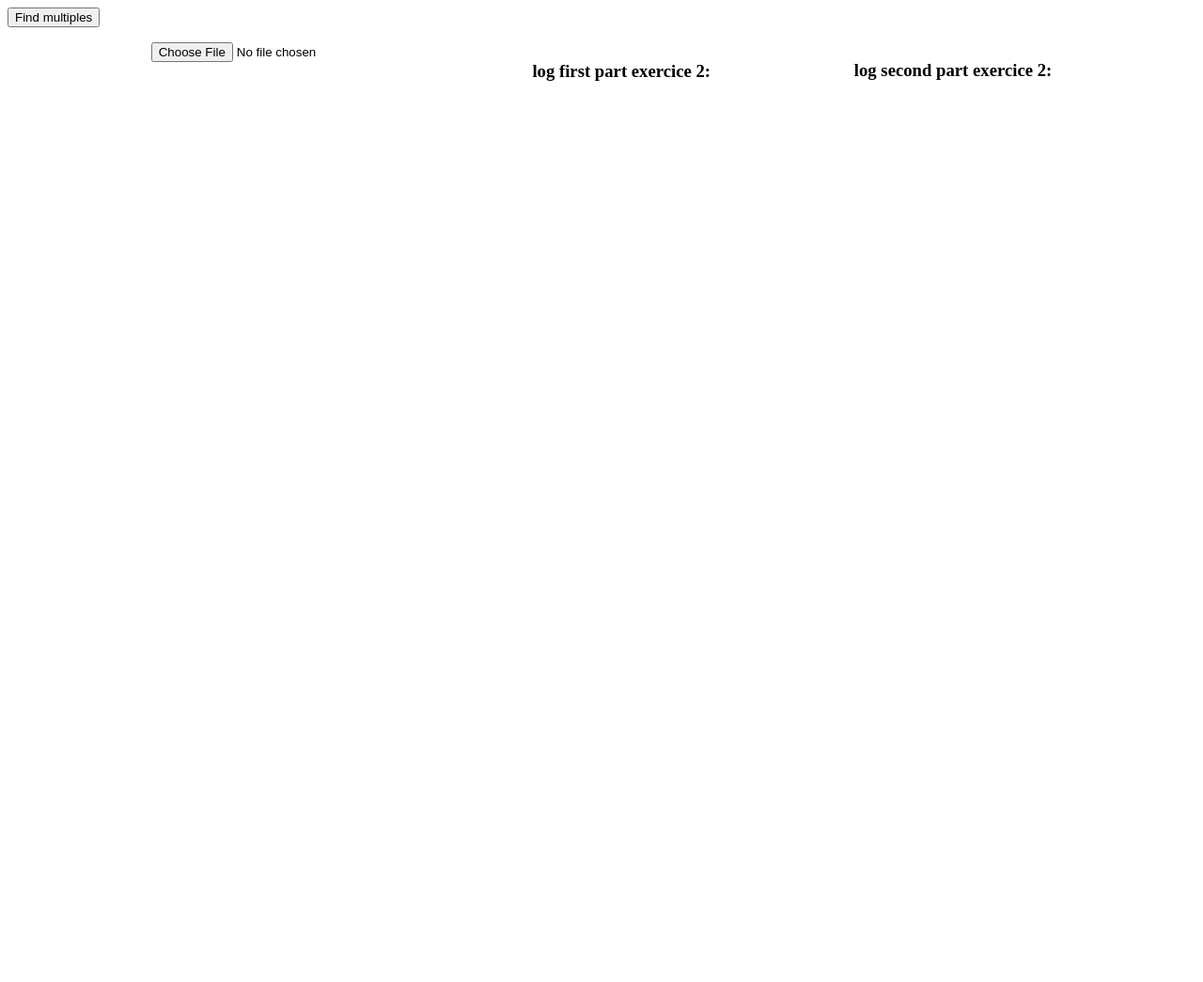
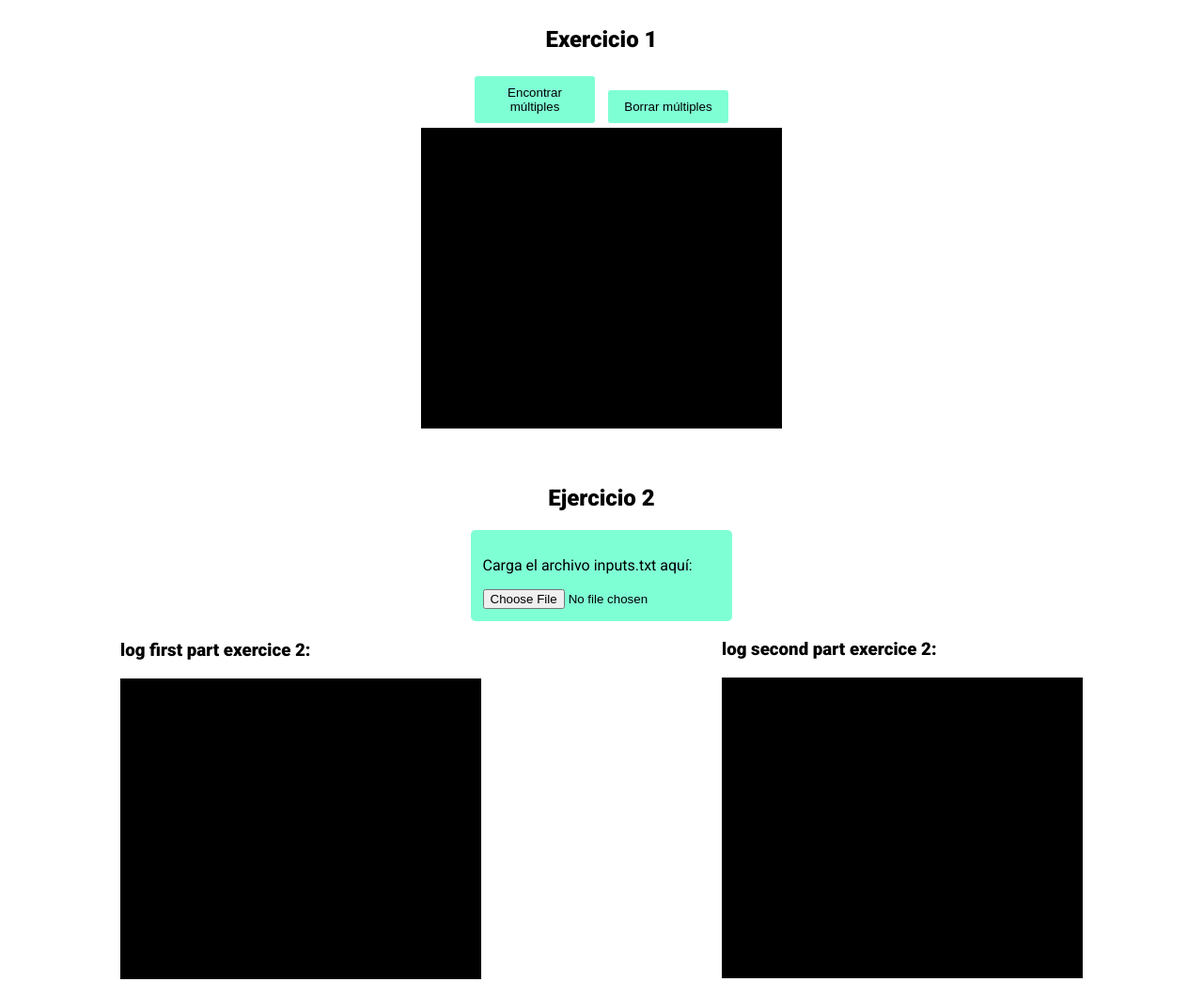
Before and after one commit to Marshall-Bits/cyberClickTest, a plain HTML site: page index.html in a window 1280 px wide. Shown: the whole page at 94% size. Before the commit the page ends 800 px from the top, so only its background shows below. Drawn offline with Linux system fonts and the light colour scheme.

Commit message:
styling and adding logs on part 2

```diff
--- a/exerciceOne.js
+++ b/exerciceOne.js
@@ -1,10 +1,15 @@
 // get DOM elements
 const multipleButton = document.querySelector("#multiples");
+const multipleDeleteButton = document.querySelector("#multiples-delete");
 const multipleList = document.querySelector(".multiple-list")
 
 
 function addToList(element){
     multipleList.appendChild(document.createElement("li")).innerText=element;
+}
+
+function deleteMultiples(){
+    multipleList.innerText="";
 }
 
 function findMultiples(){
@@ -26,3 +31,4 @@ function findMultiples(){
 }
 
 multipleButton.addEventListener("click", findMultiples)
+multipleDeleteButton.addEventListener("click", deleteMultiples)
--- a/exerciceTwo.js
+++ b/exerciceTwo.js
@@ -1,9 +1,15 @@
 const firstLog = document.querySelector(".first-log");
+const secondLog = document.querySelector(".second-log");
 
-let validPasswords = 0;
+let validPasswordsFirst = 0;
+let validPasswordsSecond = 0;
 
 function addToFirstLog(element) {
     firstLog.appendChild(document.createElement("li")).innerText = element;
+}
+
+function addToSecondLog(element) {
+    secondLog.appendChild(document.createElement("li")).innerText = element;
 }
 
 function checkValidPasswordFirstPart(minimumTimes, maximumTimes, letter, password) {
@@ -13,8 +19,8 @@ function checkValidPasswordFirstPart(minimumTimes, maximumTimes, letter, passwor
     }
     if (coincidences > minimumTimes && coincidences < maximumTimes) {
         addToFirstLog(`The password ${password} is correct. It has more than ${minimumTimes} "${letter}" and less than ${maximumTimes} `)
-        validPasswords++;
-        document.querySelector(".valid-passwords").innerText = `There is ${validPasswords} valid passwords in total.`;
+        validPasswordsFirst++;
+        document.querySelector(".valid-passwords").innerText = `There is ${validPasswordsFirst} valid passwords in total.`;
     }
     else{
         addToFirstLog(`The password ${password} is not correct.`)
@@ -22,11 +28,17 @@ function checkValidPasswordFirstPart(minimumTimes, maximumTimes, letter, passwor
 }
 
 function checkValidPasswordSecondPart(firstIndex, secondIndex, letter, password){
-    if(password[firstIndex-1] === letter){
-        console.log("correct password", password, firstIndex, letter);
+    if(password[firstIndex-1] === letter && password[secondIndex-1] === letter){
+        addToSecondLog(`The password ${password} is correct. It has on position ${firstIndex} the letter "${letter}" and also on position ${secondIndex}`);
+    }
+    else if(password[firstIndex-1] === letter){
+        addToSecondLog(`The password ${password} is correct. It has on position ${firstIndex} the letter "${letter}"`);
     }
     else if(password[secondIndex-1] === letter){
-        console.log("second index correct");
+        addToSecondLog(`The password ${password} is correct. It has on position ${secondIndex} the letter "${letter}"`);
+    }
+    else{
+        addToSecondLog(`The password ${password} is not correct.`)
     }
 
 }
--- a/index.html
+++ b/index.html
@@ -7,28 +7,49 @@
     <meta name="viewport" content="width=device-width, initial-scale=1.0">
     <script async src="./exerciceOne.js"></script>
     <script async src="./exerciceTwo.js"></script>
+    <link rel="preconnect" href="https://fonts.googleapis.com">
+    <link rel="preconnect" href="https://fonts.gstatic.com" crossorigin>
+    <link href="https://fonts.googleapis.com/css2?family=Roboto:wght@400;900&display=swap" rel="stylesheet">
     <link rel="stylesheet" href="./style.css">
     <title>Cyberclick exercices</title>
 </head>
 
 <body>
-    <button id="multiples">Find multiples</button>
+    <section class="exercice-one">
+        <h1>Exercicio 1</h1>
+        <div class="buttons">
+            <button id="multiples">Encontrar múltiples</button>
+            <button id="multiples-delete">Borrar múltiples</button>
+        </div>
+        <div class="console">
             <ul class="multiple-list">
             </ul>
+        </div>
+    </section>
     <section class="exercice-two">
+        <h2>Ejercicio 2</h2>
+        <div class="input-container">
+            <p>Carga el archivo inputs.txt aquí:</p>
             <input type="file" name="inputs" id="inputs" />
+        </div>
+        <div class="consoles-container">
             <section>
                 <h2 class="valid-passwords">
                 </h2>
                 <h1>log first part exercice 2:</h1>
+                <div class="console">
                     <ul class="first-log">
                     </ul>
+                </div>
             </section>
             <section>
                 <h1>log second part exercice 2:</h1>
+                <div class="console">
                     <ul class="second-log">
                     </ul>
+                </div>
             </section>
+        </div>
 
     </section>
 
--- a/style.css
+++ b/style.css
@@ -1,4 +1,62 @@
+/* *{
+    padding: 0;
+    margin: 0;
+} */
+
+body {
+    font-family: 'Roboto', sans-serif;
+    display: flex;
+    flex-direction: column;
+    align-items: center;
+}
+
+.exercice-one{
+    margin-bottom: 5vh;
+    display: flex;
+    flex-direction: column;
+    align-items: center;
+}
+
 .exercice-two{
     display: flex;
-    justify-content: space-evenly;
+    flex-direction: column;
+    align-items: center;
+    width: 100vw;
+    margin-bottom: 5vh;
 }
+
+.consoles-container {
+    display: flex;
+    flex-direction: row;
+    width: 100%;
+    justify-content: space-around;
+}
+
+li {
+    list-style-type:disc;
+}
+
+.input-container{
+    background-color: aquamarine;
+    padding: 1vw;
+    border-radius: 5px;
+}
+
+.console{
+    background-color: black;
+    font-family: 'Courier New', Courier, monospace;
+    height: 40vh;
+    width: 30vw;
+    overflow-y: scroll;
+    color: aquamarine;
+}
+
+button {
+    border: none;
+    cursor: pointer;
+    padding: 10px;
+    width: 10vw;
+    border-radius: 3px;
+    background-color:aquamarine;
+    margin: 5px;
+}
```
Lines whose indentation alone changed are shown as unchanged.
